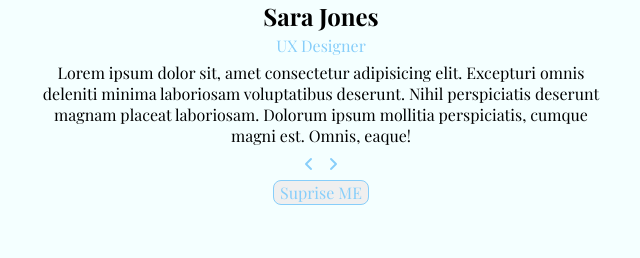
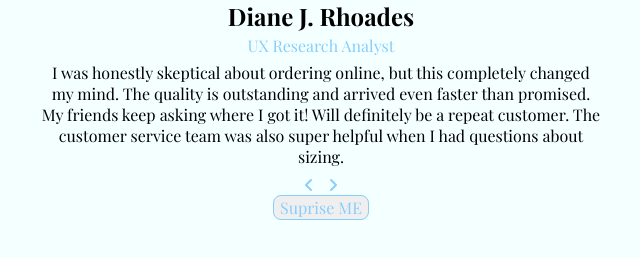
Before and after one commit to Absolute-stack/mini-projects, a website: page index.html in a window 1280 px wide. Both pictures are taken after a click on the icon 628 px from the left and 565 px from the top of the page. Shown: the part 402-660 px from the top of the page, without its empty margins (319-959 px from the left). Drawn offline with nearby package versions, Linux system fonts and the light colour scheme; a web font is replaced by a local one.

Commit message:
Complete Implementation of a customer review with HTML CSS and Javascript

```diff
--- a/index.html
+++ b/index.html
@@ -47,18 +47,23 @@
           </div>
           <div class="review">
             <p>
-              Lorem ipsum dolor sit, amet consectetur adipisicing elit.
-              Excepturi omnis deleniti minima laboriosam voluptatibus deserunt.
-              Nihil perspiciatis deserunt magnam placeat laboriosam. Dolorum
-              ipsum mollitia perspiciatis, cumque magni est. Omnis, eaque!
+              I can't believe I waited so long to try this! It has made such a
+              difference in my daily routine. Easy to use, great results, and
+              fantastic customer support. When I had a small issue after a few
+              months, they replaced it immediately with no questions asked. This
+              is how business should be done!
             </p>
           </div>
           <!-- Buttons -->
-          <div class="btn-container">
-            <i class="fa-solid fa-angle-left previous-btn"></i>
-            <i class="fa-solid fa-angle-right next-btn"></i>
+          <div class="btn-container flex">
+            <div>
+              <i class="fa-solid fa-angle-left previous-btn"></i>
+              <i class="fa-solid fa-angle-right next-btn"></i>
+            </div>
+            <div>
+              <button class="random-btn">Suprise ME</button>
+            </div>
           </div>
-          <button class="random-btn">Suprise ME</button>
         </div>
       </div>
     </section>
--- /dev/null
+++ b/main.js
@@ -0,0 +1,61 @@
+const reviews = [
+  {
+    name: 'Diane J. Rhoades',
+    img: 'https://plus.unsplash.com/premium_photo-1661288439917-1542b58a962b?w=600&auto=format&fit=crop&q=60&ixlib=rb-4.1.0&ixid=M3wxMjA3fDB8MHxzZWFyY2h8OXx8Q3VzdG9tZXJ8ZW58MHx8MHx8fDA%3D',
+    text: 'I was honestly skeptical about ordering online, but this completely changed my mind. The quality is outstanding and arrived even faster than promised. My friends keep asking where I got it! Will definitely be a repeat customer. The customer service team was also super helpful when I had questions about sizing.',
+    role: 'UX Research Analyst',
+  },
+  {
+    name: 'David K.',
+    img: 'https://images.unsplash.com/photo-1556741576-1d17b478d761?w=600&auto=format&fit=crop&q=60&ixlib=rb-4.1.0&ixid=M3wxMjA3fDF8MHxzZWFyY2h8MTV8fEN1c3RvbWVyfGVufDB8fDB8fHww',
+    text: "Does the job but nothing to write home about. The description made it sound more premium than it actually is. It's functional and well-made, but I expected a bit more for the price. Not disappointed, but not thrilled either. Might look elsewhere next time.",
+    role: 'DevOps Automation Specialist',
+  },
+  {
+    name: 'Maria L.',
+    img: 'https://images.unsplash.com/photo-1556741533-6e6a62bd8b49?w=600&auto=format&fit=crop&q=60&ixlib=rb-4.1.0&ixid=M3wxMjA3fDB8MHxzZWFyY2h8MzB8fEN1c3RvbWVyfGVufDB8fDB8fHww',
+    text: 'Bought this as a birthday present for my sister and she absolutely loves it! The attention to detail is impressive and it looks much more expensive than what I paid. Shipping was quick and it arrived beautifully packaged. This company really knows how to take care of their customers.',
+    role: 'UX Designer',
+  },
+  {
+    name: 'James R.',
+    img: 'https://plus.unsplash.com/premium_photo-1664049362569-e65216ceb8ba?w=600&auto=format&fit=crop&q=60&ixlib=rb-4.1.0&ixid=M3wxMjA3fDB8MHxzZWFyY2h8Mjh8fEN1c3RvbWVyfGVufDB8fDB8fHww55',
+    text: "Overall really pleased with this purchase. Does exactly what it's supposed to do and the price point is fair. Only complaint is that the packaging could be better - arrived a bit banged up, though the product itself was fine. Would recommend, just maybe improve the shipping materials.",
+    role: 'Backend Engineer',
+  },
+];
+
+const img = document.querySelector('.author-img');
+const authorName = document.querySelector('.author-info').firstElementChild;
+const authorRole = document.querySelector('.author-info').lastElementChild;
+const text = document.querySelector('.review').firstElementChild;
+
+let currentPerson = 0;
+
+const container = document.querySelector('.btn-container');
+container.addEventListener('click', (e) => {
+  if (e.target.classList.contains('next-btn')) {
+    currentPerson++;
+    if (currentPerson > reviews.length - 1) {
+      currentPerson = 0;
+    }
+    showPerson();
+  } else if (e.target.classList.contains('previous-btn')) {
+    currentPerson--;
+    if (currentPerson < 0) {
+      currentPerson = 0;
+    }
+    showPerson();
+  } else if (e.target.classList.contains('random-btn')) {
+    currentPerson = Math.floor(Math.random() * reviews.length);
+    showPerson();
+  }
+});
+
+function showPerson() {
+  const review = reviews[currentPerson];
+  img.src = review.img;
+  authorName.textContent = review.name;
+  authorRole.textContent = review.role;
+  text.textContent = review.text;
+}
--- a/style.css
+++ b/style.css
@@ -46,6 +46,11 @@ section {
   margin-top: 0.4rem;
 }
 
+.flex {
+  display: flex;
+  flex-direction: column;
+}
+
 /* General Body Styles */
 
 body {
```
